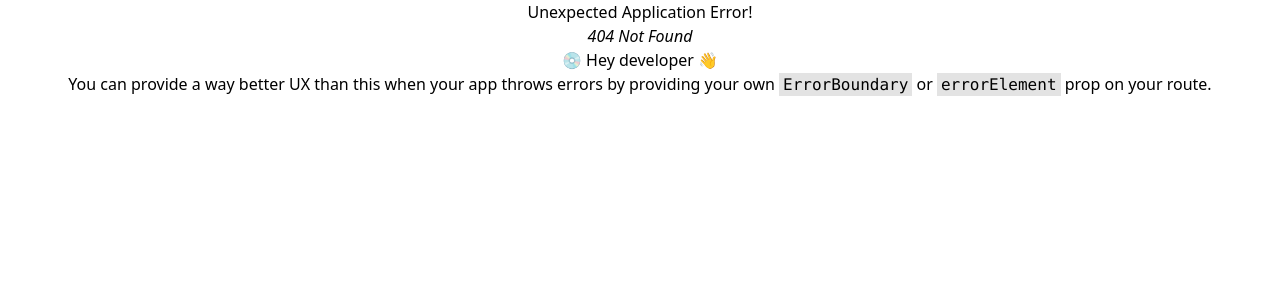
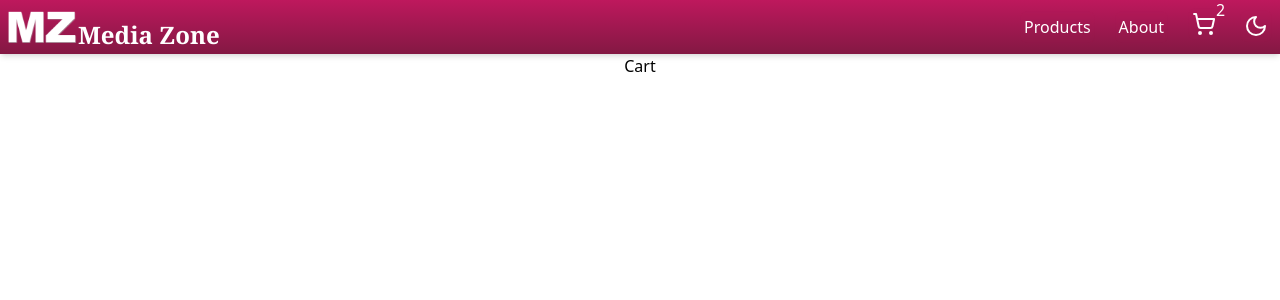
Before and after one commit to mehadiHasanDiner/media-zone-app-client, a React (Vite) app: page /cart in a window 1280 px wide. Before the commit this address had no page. Shown: the top 300 px of the page. Built offline with nearby package versions, Linux system fonts and the light colour scheme.

Commit message:
initial project setup in redux platfrom done

```diff
--- /dev/null
+++ b/src/pages/Cart.tsx
@@ -0,0 +1,9 @@
+const Cart = () => {
+  return (
+    <div>
+      <h1>Cart</h1>
+    </div>
+  );
+};
+
+export default Cart;
--- a/src/routes/index.tsx
+++ b/src/routes/index.tsx
@@ -1,4 +1,5 @@
 import App from "@/App";
+import Cart from "@/pages/Cart";
 import HomePage from "@/pages/HomePage";
 import { createBrowserRouter } from "react-router-dom";
 
@@ -11,6 +12,10 @@
         index: true,
         element: <HomePage />,
       },
+      {
+        path:"/cart",
+        element: <Cart />,
+      },
     ],
   },
 ]);
```
